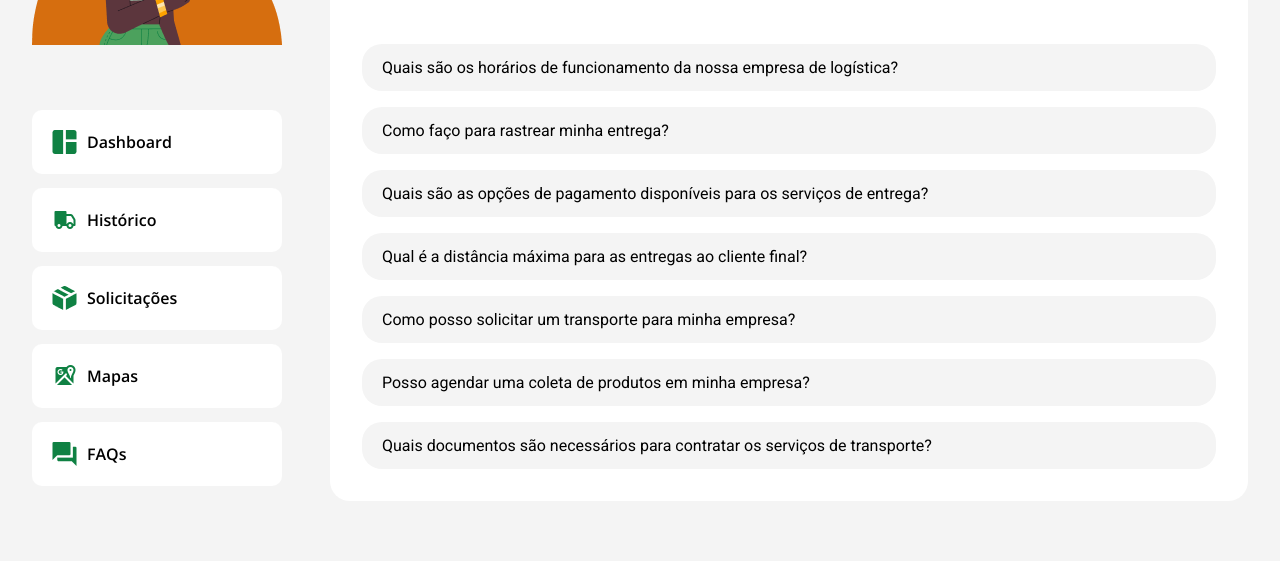
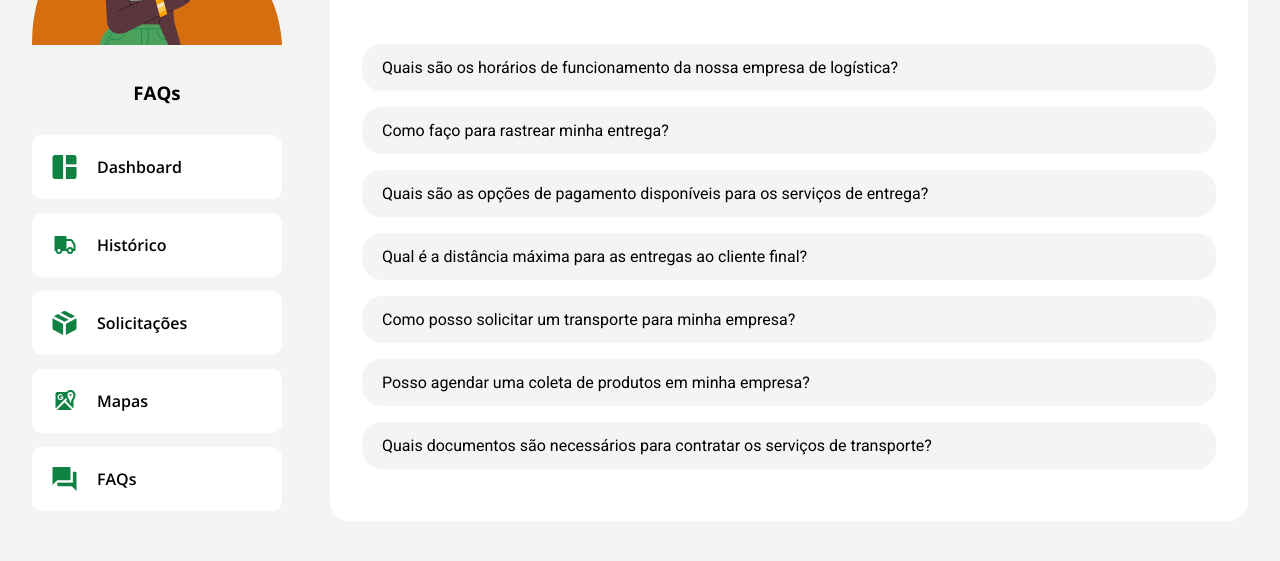
Before and after one commit to pmagalhaes2/rd-log-frontend, a React (Create React App) app: page / in a window 1280 px wide. Shown: the part 289-850 px from the top of the page. Built offline with nearby package versions, Linux system fonts and the light colour scheme; some icons are missing.

Commit message:
refact: adjust style

```diff
--- a/src/Components/Menu/Menu.module.scss
+++ b/src/Components/Menu/Menu.module.scss
@@ -7,15 +7,12 @@ li {
   cursor: pointer;
   display: flex;
   font-weight: 600;
+  gap: 1.25rem;
   align-items: center;
 
   &:hover,
   &:active {
     background-color: #ABDEC2;
-  }
-
-  img {
-    margin-right: 10px;
   }
 }
 
--- a/src/pages/Support/index.jsx
+++ b/src/pages/Support/index.jsx
@@ -30,7 +30,7 @@ export const Support = () => {
     <>
       <Header />
       <div className={styles.container}>
-        <MenuComponent />
+        <MenuComponent pageName={"FAQs"}/>
         <div className={styles.questions_container}>
           <div className={styles.questions_heading}>
             <span>
```
